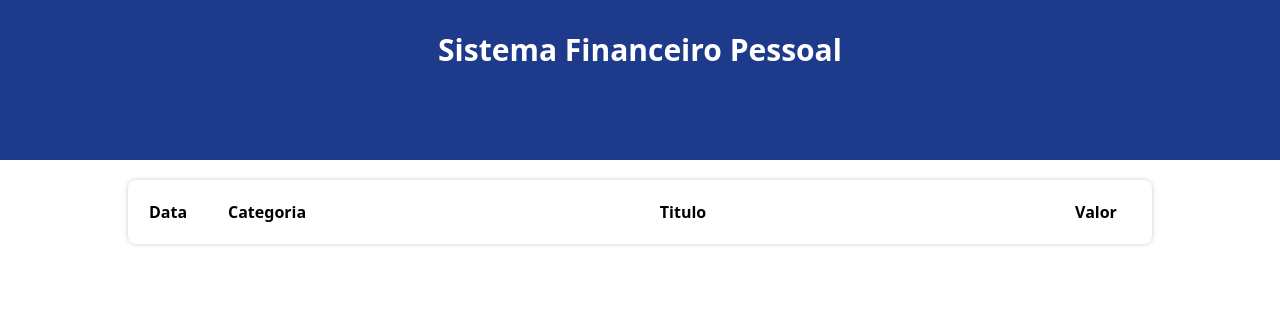
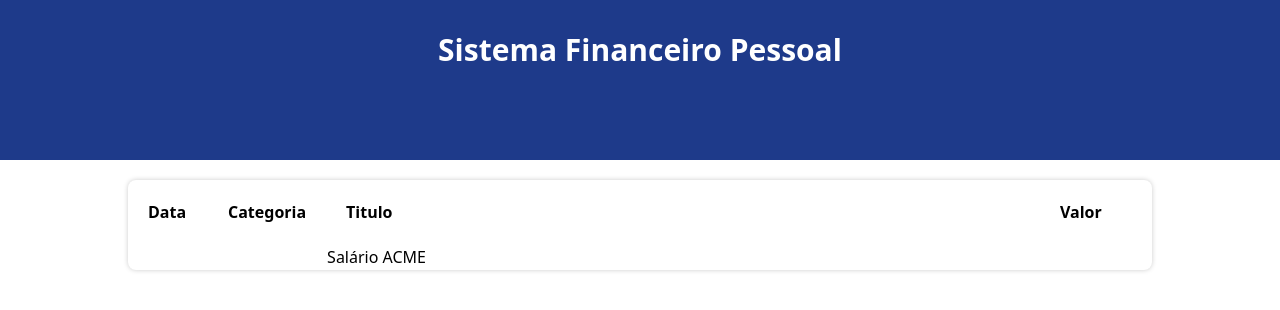
Before and after one commit to FelipeSousaRocha/Sistema-de-Fina-as-Pessoais, a React (Vite) app in the folder SFP/: page / in a window 1280 px wide. Shown: the top 310 px of the page. Built offline with nearby package versions, Linux system fonts and the light colour scheme.

Commit message:
Adicionado list.map de itens

```diff
--- a/SFP/src/App.tsx
+++ b/SFP/src/App.tsx
@@ -3,16 +3,16 @@ import { Item } from "./types/Item";
 import { Category } from "./types/Category";
 import { categories } from "./data/categories";
 import { items } from "./data/items"; //Mutaveis por isso o uso do State
-import { getCurrentMounth, filterListByMounth } from "./helpers/dateFilter"; //Importa mes/ano atual
+import { getCurrentMonth, filterListByMonth } from "./helpers/dateFilter"; //Importa mes/ano atual
 import { TableArea } from "./components/TableArea";
 
 function App() {
   const [list, setList] = useState(items); //Lista de items de data
   const [filteredList, setFilteredList] = useState<Item[]>([]); //Array de Item vazio
-  const [currentMounth, setCurrentMounth] = useState(getCurrentMounth()); //Mes/Ano atual
+  const [currentMounth, setCurrentMounth] = useState(getCurrentMonth()); //Mes/Ano atual
 
   useEffect(()=>{
-    setFilteredList( filterListByMounth(list, currentMounth) );//Funcao vai pegar a lista pura vai filtrar e gerar uma nova lista
+    setFilteredList( filterListByMonth(list, currentMounth) );//Funcao vai pegar a lista pura vai filtrar e gerar uma nova lista
     }, [list, currentMounth]
   );//Caso um desses Estados se modifique
 
@@ -29,7 +29,7 @@ function App() {
         {/* Area de insercao */}
 
         {/* Tabela de itens */}
-        <TableArea/>
+        <TableArea list={filteredList}/>
       </body>
     </div>
   )
--- a/SFP/src/components/TableArea/index.tsx
+++ b/SFP/src/components/TableArea/index.tsx
@@ -1,16 +1,29 @@
-export function TableArea() {
+import { Item } from "../../types/Item";
+
+type Props = {
+  list: Item[]
+}
+
+export function TableArea({list}:Props) {
   return(
     <table className="w-full bg-white p-5 shadow-[0px_0px_5px_#CCC] rounded-lg mt-5">
        <thead>
           <tr>
-            <th className='p-5 w-20'>Data</th>
-            <th className='p-5 w-24'>Categoria</th>
-            <th className="p-5 w-auto">Titulo</th>
-            <th className="p-5 w-28">Valor</th>
+            <td className='p-5 w-20 font-bold'>Data</td>
+            <td className='p-5 w-24 font-bold'>Categoria</td>
+            <td className="p-5 w-auto font-bold">Titulo</td>
+            <td className="p-5 w-28 font-bold">Valor</td>
           </tr>
        </thead>
        <tbody>
-
+         {list.map((item, index)=>(
+          <tr key={index}>
+            <td></td>
+            <td></td>
+            <td>{item.title}</td>
+            <td></td>
+          </tr>
+         ))}
        </tbody>
     </table>
   );
--- a/SFP/src/data/categories.ts
+++ b/SFP/src/data/categories.ts
@@ -1,7 +1,7 @@
-import { Category } from "../types/Category";
+import { Category } from '../types/Category';
 
 export const categories: Category = {
-  food: {title: 'Alimentacao', color: 'blue', expense: true},
-  rent: {title: 'Aluguel', color: 'purple', expense: true},
-  salary: {title: 'Salario ITEP', color: 'green', expense: false},
-}// objetos de categorias
+    food: { title: 'Alimentação', color: 'blue', expense: true },
+    rent: { title: 'Aluguel', color: 'brown', expense: true },
+    salary: { title: 'Salário', color: 'green', expense: false }
+}
--- a/SFP/src/data/items.ts
+++ b/SFP/src/data/items.ts
@@ -1,16 +1,8 @@
-import { Item } from "../types/Item";
+import { Item } from '../types/Item';
 
 export const items: Item[] = [
-  {
-    date: new Date(2021, 9, 15), category: 'food', title: 'McDonalds', value: 32.12
-  },
-  {
-    date: new Date(2021, 10, 8), category: 'food', title: 'BurgerKing', value: 29
-  },
-  {
-    date: new Date(2021, 9, 16), category: 'rent', title: 'Aluguel apartamento', value: 2300
-  },
-  {
-    date: new Date(2021, 9, 15), category: 'salary', title: 'Salario ITEP', value: 4500
-  }
-];// Array de objetos de itens
+    { date: new Date(2023, 2, 6), category: 'food', title: 'McDonalds', value: 32.12 },
+    { date: new Date(2023, 2, 15), category: 'food', title: 'Burger King', value: 28 },
+    { date: new Date(2023, 2, 16), category: 'rent', title: 'Aluguel Apt', value: 2300 },
+    { date: new Date(2023, 1, 18), category: 'salary', title: 'Salário ACME', value: 4500 },
+];
--- a/SFP/src/helpers/dateFilter.ts
+++ b/SFP/src/helpers/dateFilter.ts
@@ -1,23 +1,22 @@
 import { Item } from "../types/Item";
 
-export const getCurrentMounth = () => {
-  let now = new Date(); //Instanciando variavel do tipo Date
-  return `${now.getFullYear()}-${now.getMonth()+1}`; //Pegar mes com + 1 porque comeca do zero e ano
-};
+export const getCurrentMonth = () => {
+  let now = new Date();
+  return `${now.getFullYear()}-${now.getMonth()}`;
+}
 
-export const filterListByMounth = (list:Item[], date: string): Item[] => {
+export const filterListByMonth = (list: Item[], date: string): Item[] => {
   let newList: Item[] = [];
-  let [year, mounth] = date.split('-');//Gera um Array com dois itens [0]-[1]
+  let [year, month] = date.split('-');
 
-  for(let i in list){
-    if (
-      list[i].date.getFullYear() === parseInt(year)
-      && (list[i].date.getMonth()+ 1) === parseInt(mounth)
-    )
-    {
-      newList.push(list[i]);//Se o ano e mes forem iguais eu coloco no Array
-    }
+  for(let i in list) {
+      if(
+          list[i].date.getFullYear() === parseInt(year) &&
+          (list[i].date.getMonth()) === parseInt(month)
+      ) {
+          newList.push(list[i]);
+      }
   }
 
   return newList;
-};
+}
--- a/SFP/src/types/Category.ts
+++ b/SFP/src/types/Category.ts
@@ -1,8 +1,7 @@
 export type Category = {
-  [tag: string]: //Colocar nome para cada categoria dinamicamente
-  {
-  title: string;
-  color: string;
-  expense: boolean;
-  }//objeto categoria
+  [tag: string]: {
+      title: string;
+      color: string;
+      expense: boolean;
+  }
 }
--- a/SFP/src/types/Item.ts
+++ b/SFP/src/types/Item.ts
@@ -3,4 +3,4 @@ export type Item = {
   category: string;
   title: string;
   value: number;
-}// Tipo Item
+}
```
